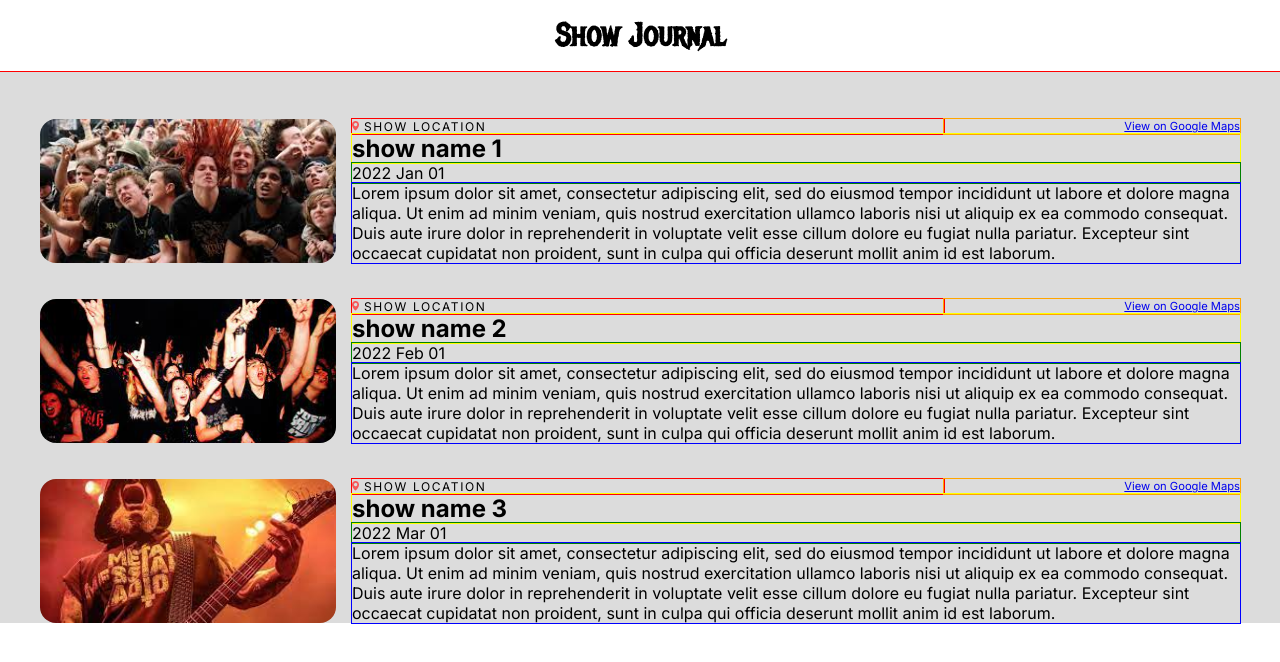
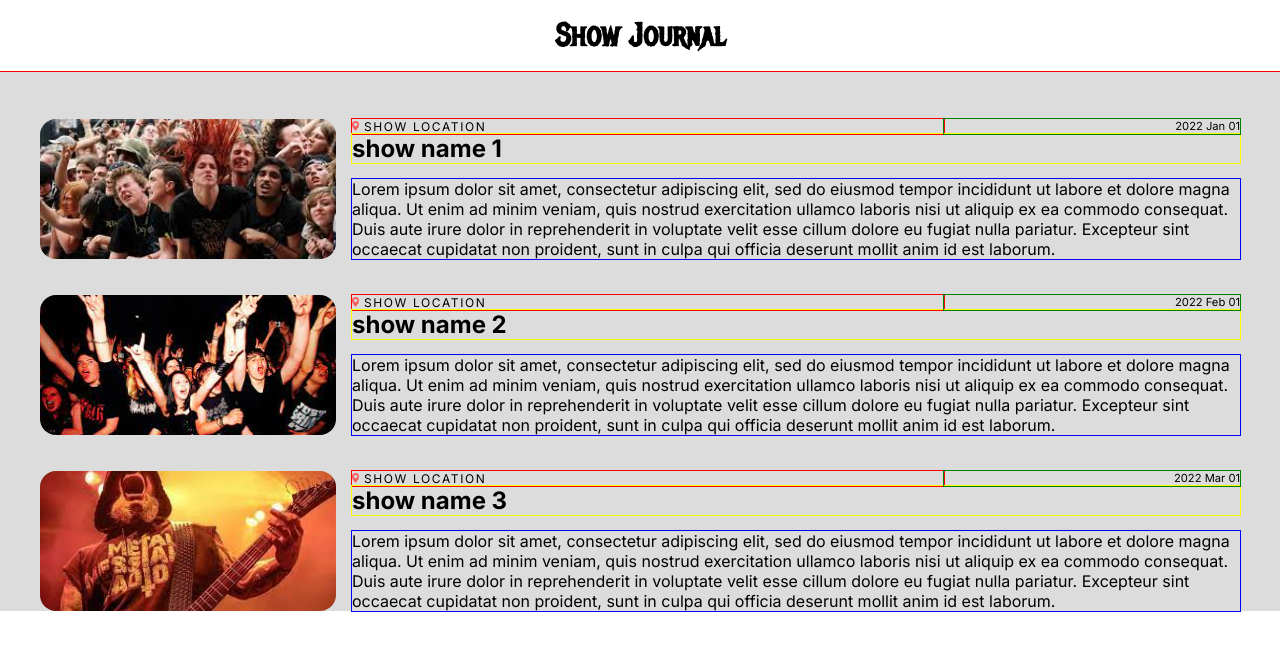
Before and after one commit to vishalicious213/show-journal, a React (Vite) app: page / in a window 1280 px wide. Shown: the top 662 px of the page. Built offline with nearby package versions, Linux system fonts and the light colour scheme.

Commit message:
changed .show-details layout. removed .show-map and added it's map link to pin. moved .show-date to where .show-map was

```diff
--- a/components/Show.jsx
+++ b/components/Show.jsx
@@ -5,8 +5,8 @@ export default function Show(props) {
         <div className="show">
             <div className="show-image" style={{backgroundImage: `url(${props.pics[0]})`}}></div>
             <div className="show-details">
-                <p className="show-location"><img src={pin} /> {props.location}</p>
-                <p className="show-map"><a href={props.map} target="blank">View on Google Maps</a></p>
+                <p className="show-location"><a href={props.map} target="blank"><img src={pin} /></a> {props.location}</p>
+                {/* <p className="show-map">View on Google Maps</p> */}
                 <h2 className="show-name">{props.name}</h2>
                 <p className="show-date">{props.date}</p>
                 <p className="show-desc">{props.desc}</p>
--- a/index.css
+++ b/index.css
@@ -50,11 +50,10 @@ header {
 .show-details {
     display: grid;
     grid-template-columns: 1fr .5fr;
-    grid-template-rows: auto auto auto auto;
+    grid-template-rows: auto auto auto;
     grid-template-areas:
-        "loc  map"
+        "loc  date"
         "name name"
-        "date date"
         "desc desc";
 }
 
@@ -66,20 +65,23 @@ header {
     outline: 1px solid red;
 }
 
-.show-map {
+/* .show-map {
     grid-area: map;
     font-size: .7rem;
     text-align: end;
     outline: 1px solid orange;
-}
+} */
 
 .show-name {
     grid-area: name;
+    margin-bottom: 1rem;
     outline: 1px solid yellow;
 }
 
 .show-date {
     grid-area: date;
+    font-size: .7rem;
+    text-align: end;
     outline: 1px solid green;
 }
 
```
